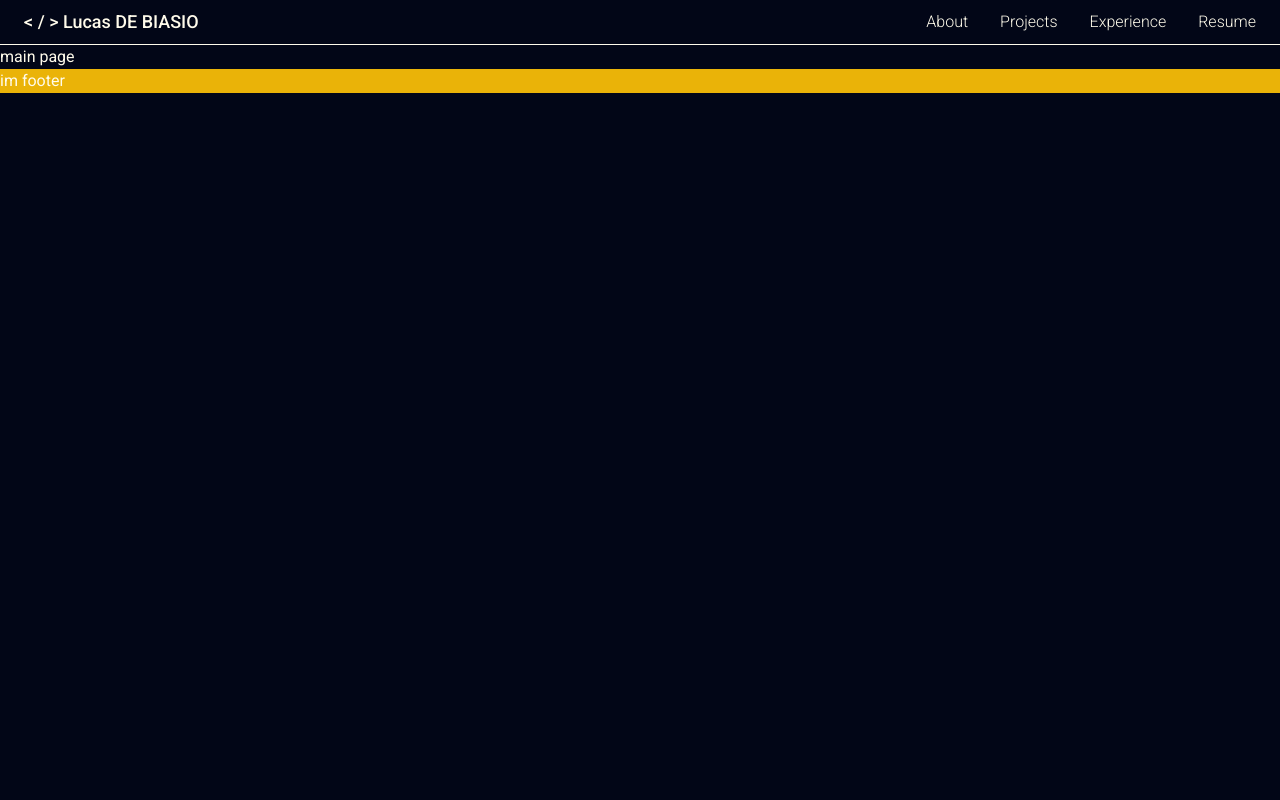
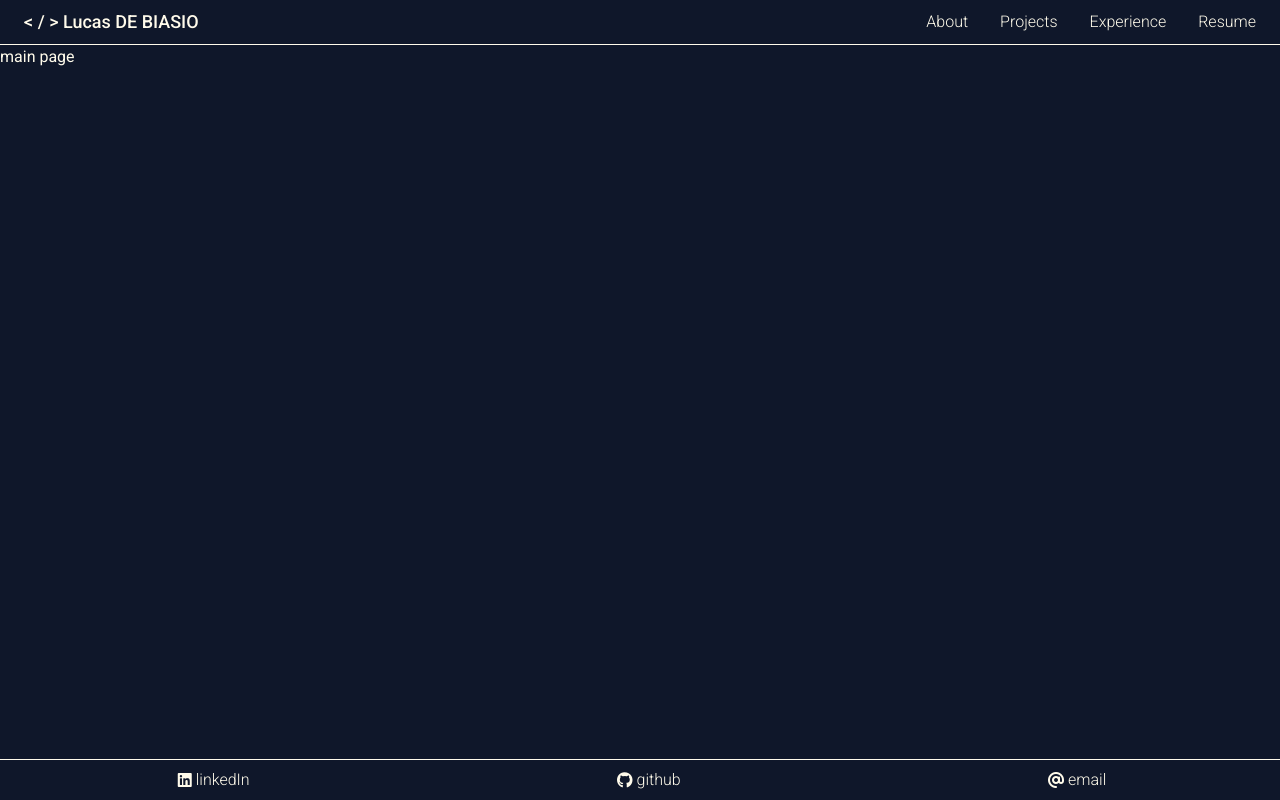
Before and after one commit to LucasDeBiasio/LucasDeBiasio.github.io, a SvelteKit app in the folder sveltePortfolio/: page / in a window 1280 px wide. Built offline with nearby package versions, Linux system fonts and the light colour scheme.

Commit message:
added footer

```diff
--- a/sveltePortfolio/src/app.html
+++ b/sveltePortfolio/src/app.html
@@ -10,7 +10,7 @@
 		<meta name="viewport" content="width=device-width, initial-scale=1" />
 		%sveltekit.head%
 	</head>
-	<body data-sveltekit-preload-data="hover"  class="bg-slate-950 text-amber-50 relative">
+	<body data-sveltekit-preload-data="hover"  class="bg-slate-900 text-amber-50 relative">
 		<div style="display: contents" class="relative z-[1]">%sveltekit.body%</div>
 	</body>
 </html>
--- a/sveltePortfolio/src/routes/components/Footer.svelte
+++ b/sveltePortfolio/src/routes/components/Footer.svelte
@@ -1 +1,18 @@
-<h1 class="bg-yellow-500">im footer</h1>
+<script>
+    let socials = [
+        {name: 'linkedIn', link: '', icon: 'fa-brands fa-linkedin'},
+        {name: 'github', link: 'https://github.com/LucasDeBiasio', icon: 'fa-brands fa-github'},
+        {name: 'email', link: '', icon: 'fa-solid fa-at'},
+    ]
+</script>
+
+<footer class="py-2 sticky top-[100vh] w-full font-light Roboto sm:flex items-center gap-4 hidden justify-around border border-amber-50 border-b-0 border-l-0 border-r-0 border-t-1">
+    {#each socials as social, index}
+        <div class="duration-200 px-2 rounded-lg hover:bg-slate-700">
+            <a class="flex flex-row items-center" target = "blank" href={social.link}>
+                <i class="{social.icon} px-1"></i>
+                <p>{social.name}</p>
+            </a>
+        </div>
+    {/each}
+    </footer>
```
